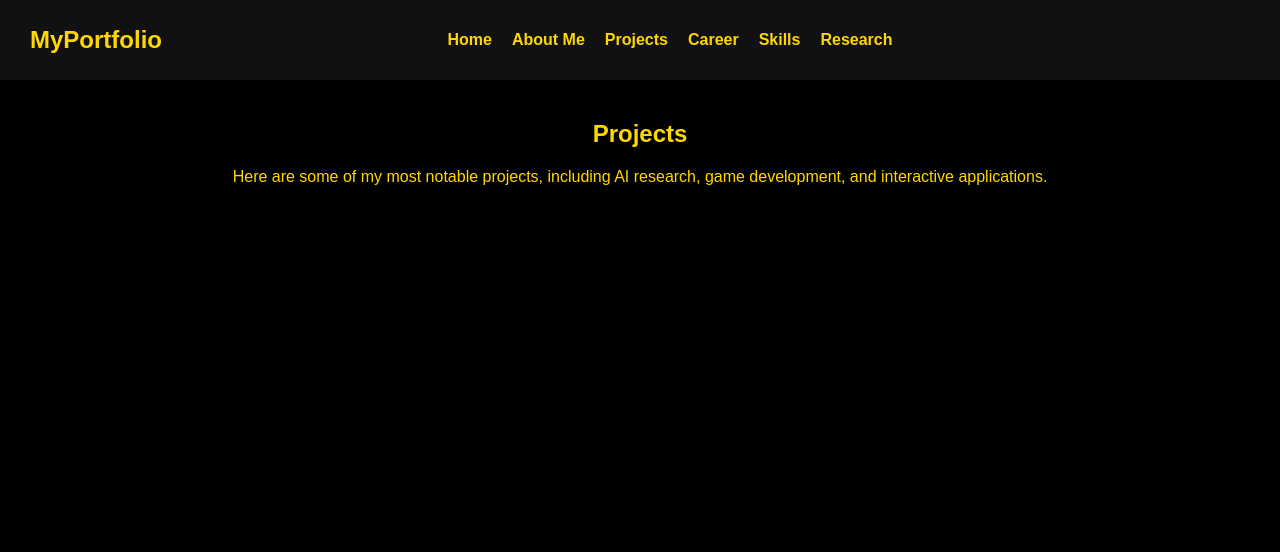
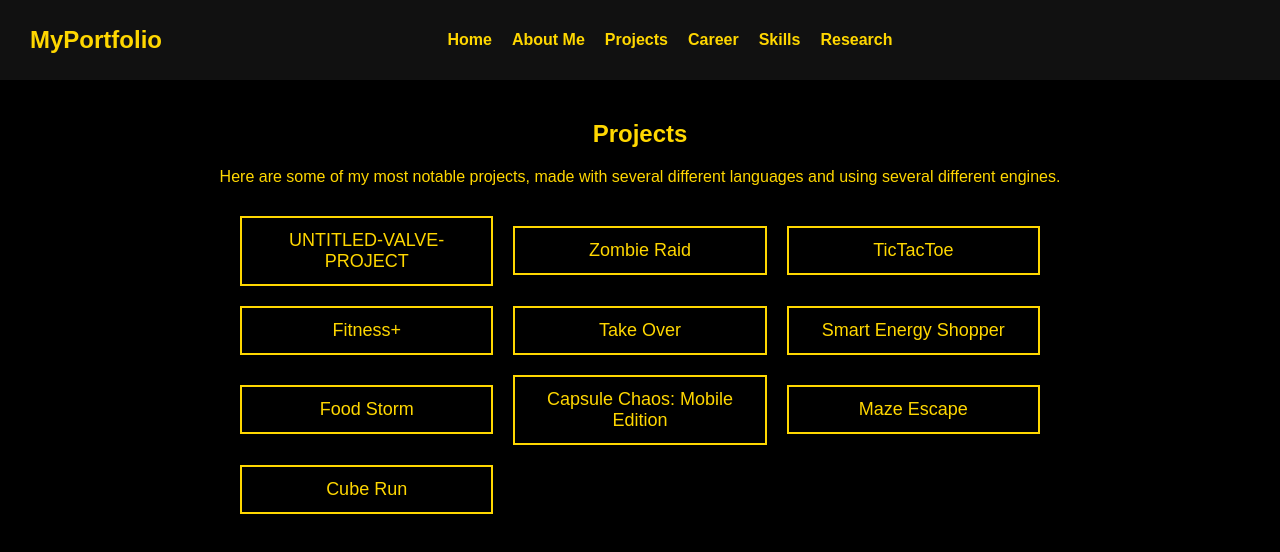
Before and after one commit to KrithikDhandapani/KrithikDhandapani.com, a plain HTML site: page projects.html in a window 1280 px wide. Drawn offline with Linux system fonts and the light colour scheme.

Commit message:
ProjectsPageUpdate

```diff
--- a/projects.html
+++ b/projects.html
@@ -22,7 +22,20 @@
 
     <section class="content">
         <h1>Projects</h1>
-        <p>Here are some of my most notable projects, including AI research, game development, and interactive applications.</p>
+        <p>Here are some of my most notable projects, made with several different languages and using several different engines.</p>
+
+        <div class="projects-container">
+            <button class="project-button">UNTITLED-VALVE-PROJECT</button>
+            <button class="project-button">Zombie Raid</button>
+            <button class="project-button">TicTacToe</button>
+            <button class="project-button">Fitness+</button>
+            <button class="project-button">Take Over</button>
+            <button class="project-button">Smart Energy Shopper</button>
+            <button class="project-button">Food Storm</button>
+            <button class="project-button">Capsule Chaos: Mobile Edition</button>
+            <button class="project-button">Maze Escape</button>
+            <button class="project-button">Cube Run</button>
+        </div>
     </section>
 
 </body>
--- a/style.css
+++ b/style.css
@@ -109,3 +109,29 @@ body {
     font-weight: bold; /* Makes text stand out */
     color: #c77904; /* Slightly darker text */
 }
+
+.projects-container {
+    display: grid;
+    grid-template-columns: repeat(3, 1fr); /* 3 buttons per row */
+    gap: 20px;
+    justify-content: center;
+    align-items: center;
+    max-width: 800px; /* Prevents stretching */
+    margin: 30px auto;
+}
+
+.project-button {
+    background: transparent;
+    border: 2px solid gold;
+    color: gold;
+    font-size: 18px;
+    padding: 12px 24px;
+    cursor: pointer;
+    text-align: center;
+    transition: all 0.3s ease;
+}
+
+.project-button:hover {
+    background: gold;
+    color: black;
+}
```
